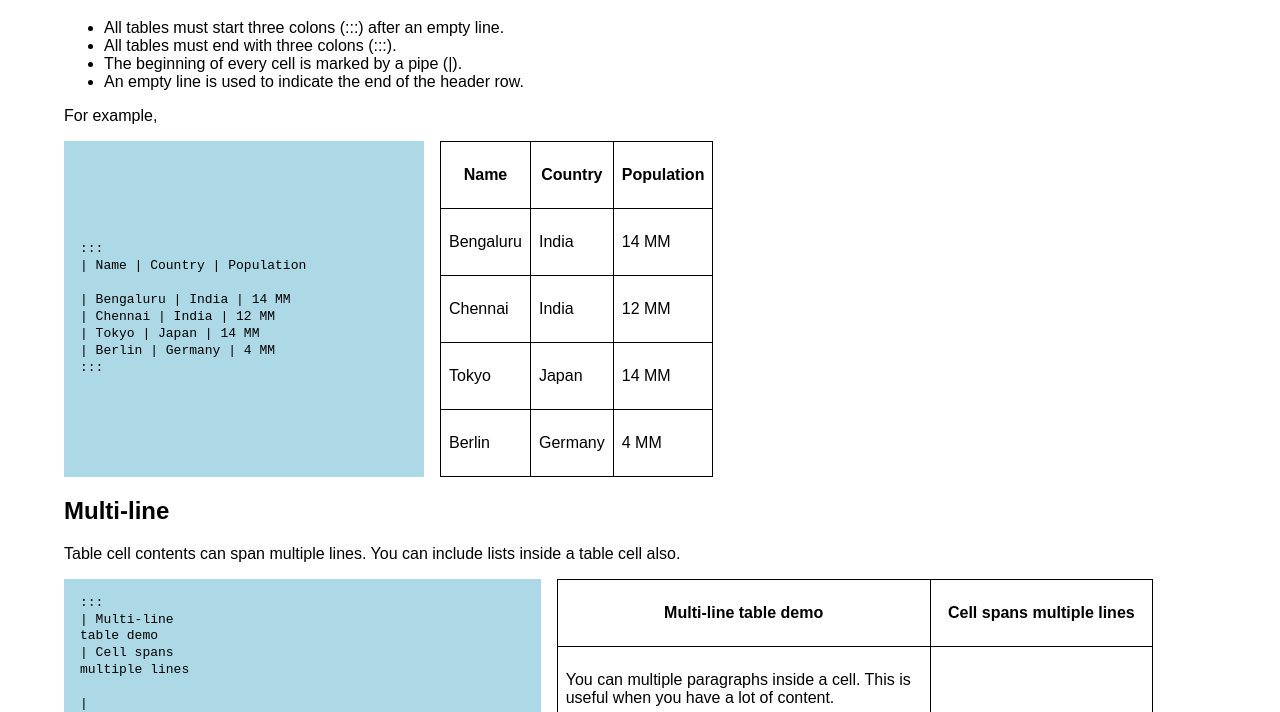
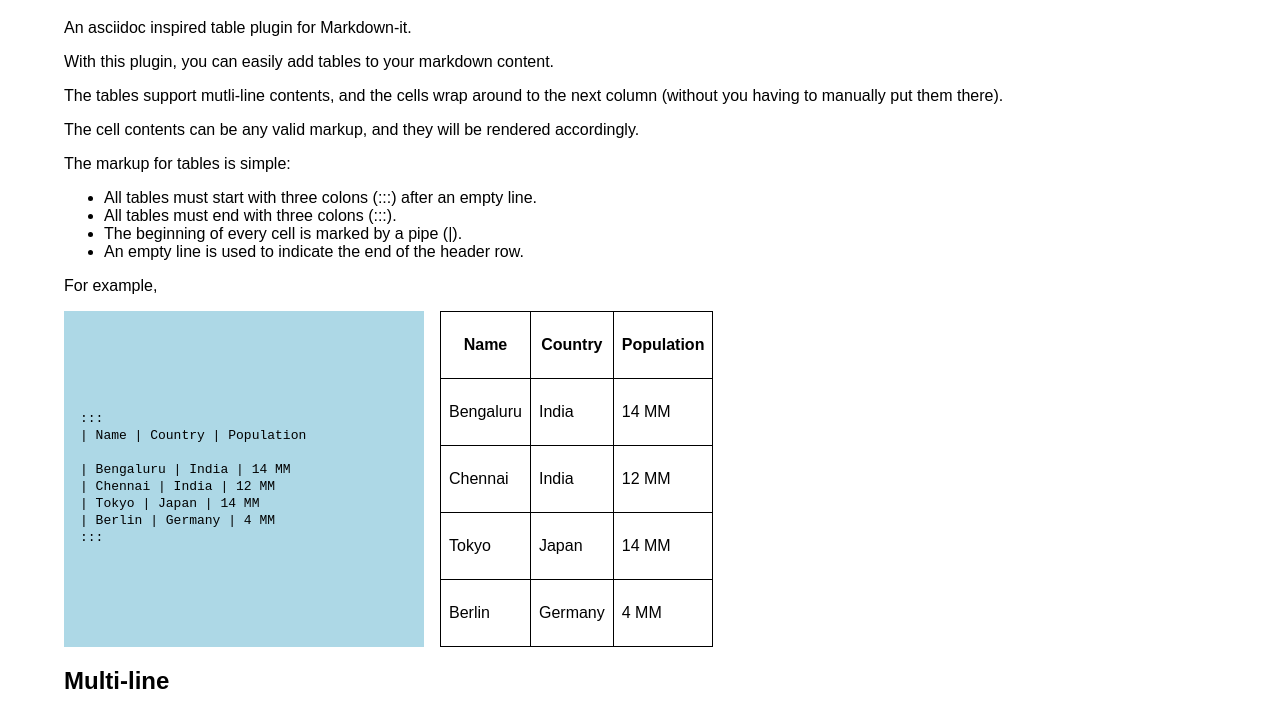
Before and after one commit to ragumagu/asciidoc-table-plugin, a plain HTML site: page index.html in a window 1280 px wide. Shown: the part 61-773 px from the top of the page. Drawn offline with nearby package versions, Linux system fonts and the light colour scheme.

Commit message:
Added details

```diff
--- a/index.html
+++ b/index.html
@@ -20,7 +20,7 @@
         display: flex;
         align-items: center;
 
-        margin:0;
+        margin: 0;
         line-height: 1.3;
 
         background-color: lightblue;
@@ -47,8 +47,18 @@
     <h1>
         Asciidoc-table-plugin
     </h1>
+    <p> An asciidoc inspired table plugin for Markdown-it.</p>
+
+    <p>With this plugin, you can easily add tables to your markdown content.</p>
+
+    <p>The tables support mutli-line contents, and the cells wrap around to the next column
+        (without you having to manually put them there).</p>
+
+    <p>The cell contents can be any valid markup, and they will be rendered accordingly.</p>
+
+    <p>The markup for tables is simple:</p>
     <ul>
-        <li>All tables must start three colons (:::) after an empty line.</li>
+        <li>All tables must start with three colons (:::) after an empty line.</li>
         <li>All tables must end with three colons (:::).</li>
         <li>The beginning of every cell is marked by a pipe (|).</li>
         <li>An empty line is used to indicate the end of the header row.</li>
```
Also changed, not shown: 1 other file.
